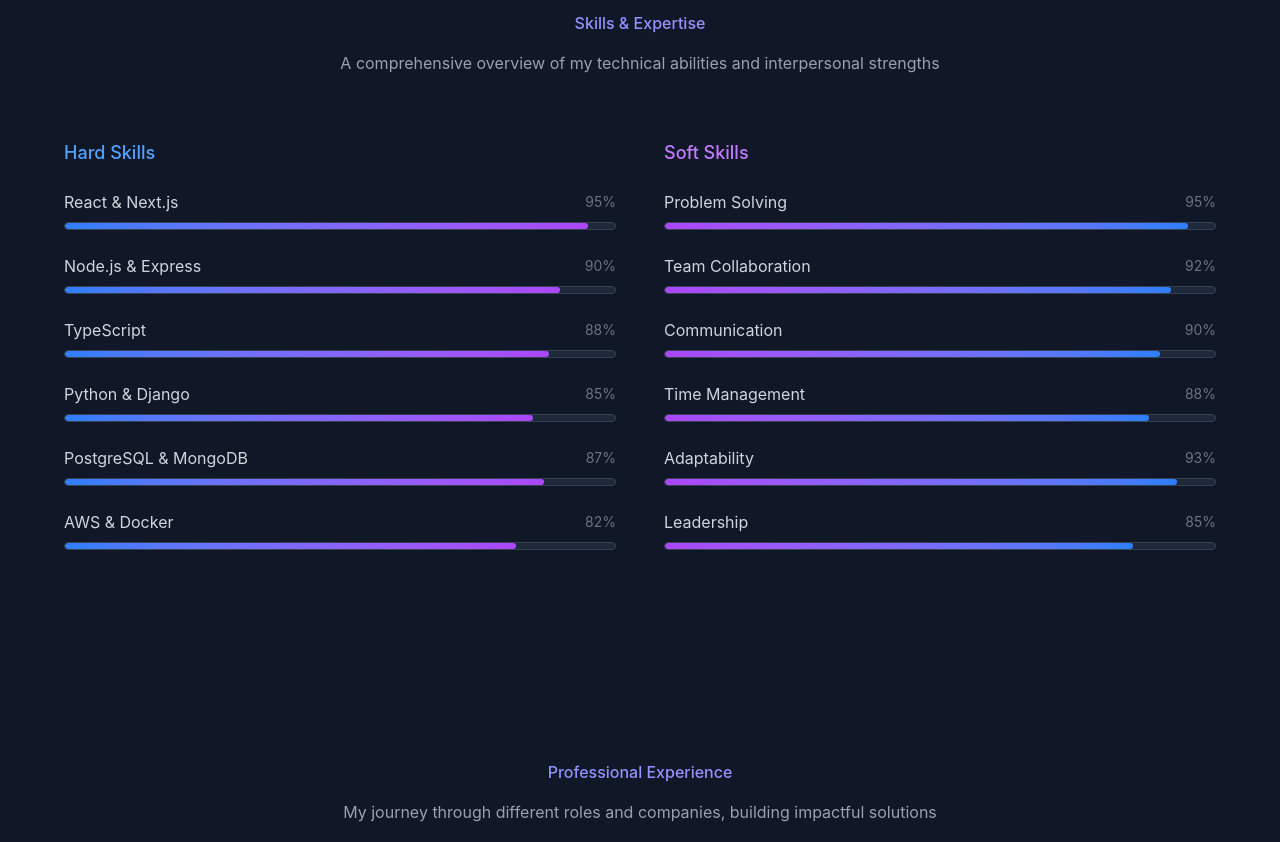
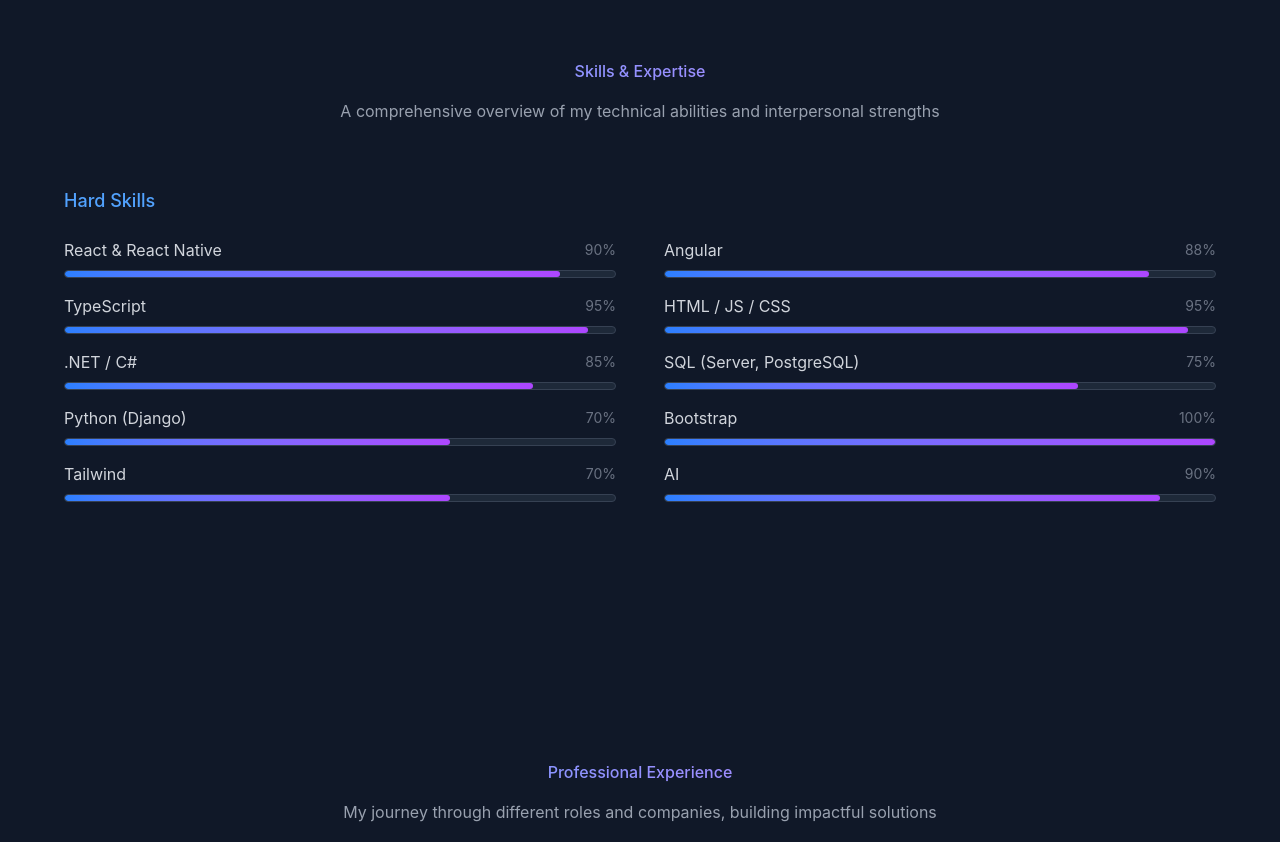
Before and after one commit to ElizondoStudios/Portfolio-v2, a React (Vite) app: page / in a window 1280 px wide. Shown: the part 920-1762 px from the top of the page. Built offline with nearby package versions, Linux system fonts and the light colour scheme.

Commit message:
Added Hard Skills

```diff
--- a/src/app/components/Hero.tsx
+++ b/src/app/components/Hero.tsx
@@ -6,7 +6,7 @@
       <div className="max-w-6xl w-full grid md:grid-cols-10 gap-12 items-center">
         <div className="space-y-6 md:col-span-7">
           <div className="inline-block px-4 py-2 bg-gradient-to-r from-blue-500/10 to-purple-500/10 border border-blue-500/20 rounded-full">
-            <span className="text-blue-400">Full Stack Developer</span>
+            <span className="text-blue-400">Full Stack Web Developer</span>
           </div>
           <h1 className="bg-gradient-to-r from-blue-400 to-purple-400 bg-clip-text text-transparent text-7xl">
             José Luis Elizondo
--- a/src/app/components/Skills.tsx
+++ b/src/app/components/Skills.tsx
@@ -1,20 +1,25 @@
 export function Skills() {
   const hardSkills = [
-    { name: 'React & Next.js', level: 95 },
-    { name: 'Node.js & Express', level: 90 },
-    { name: 'TypeScript', level: 88 },
-    { name: 'Python & Django', level: 85 },
-    { name: 'PostgreSQL & MongoDB', level: 87 },
-    { name: 'AWS & Docker', level: 82 },
+    { name: 'React & React Native', level: 90 },
+    { name: 'Angular', level: 88 },
+    { name: 'TypeScript', level: 95 },
+    { name: 'HTML / JS / CSS', level: 95 },
+    { name: '.NET / C#', level: 85 },
+    { name: 'SQL (Server, PostgreSQL)', level: 75 },
+    { name: 'Python (Django)', level: 70 },
+    { name: 'Bootstrap', level: 100 },
+    { name: 'Tailwind', level: 70 },
+    { name: 'AI', level: 90 },
   ];
 
   const softSkills = [
-    { name: 'Problem Solving', level: 95 },
-    { name: 'Team Collaboration', level: 92 },
-    { name: 'Communication', level: 90 },
-    { name: 'Time Management', level: 88 },
-    { name: 'Adaptability', level: 93 },
-    { name: 'Leadership', level: 85 },
+    'Problem Solving',
+    'Team Collaboration',
+    'Communication',
+    'Time Management',
+    'Adaptability',
+    'Assertiveness',
+    'Leadership',
   ];
 
   return (
@@ -28,10 +33,9 @@
             A comprehensive overview of my technical abilities and interpersonal strengths
           </p>
         </div>
-
-        <div className="grid md:grid-cols-2 gap-12">
-          <div className="space-y-6">
-            <h3 className="text-blue-400 mb-6">Hard Skills</h3>
+        <div className="w-full space-y-6">
+          <h3 className="text-blue-400 mb-6">Hard Skills</h3>
+          <div className="grid md:grid-cols-2 gap-x-12 gap-y-4">
             {hardSkills.map((skill) => (
               <div key={skill.name} className="space-y-2">
                 <div className="flex justify-between items-center">
@@ -47,24 +51,6 @@
               </div>
             ))}
           </div>
-
-          <div className="space-y-6">
-            <h3 className="text-purple-400 mb-6">Soft Skills</h3>
-            {softSkills.map((skill) => (
-              <div key={skill.name} className="space-y-2">
-                <div className="flex justify-between items-center">
-                  <span className="text-gray-300">{skill.name}</span>
-                  <span className="text-gray-500 text-sm">{skill.level}%</span>
-                </div>
-                <div className="h-2 bg-gray-800 rounded-full overflow-hidden border border-gray-700">
-                  <div
-                    className="h-full bg-gradient-to-r from-purple-500 to-blue-500 rounded-full transition-all duration-1000"
-                    style={{ width: `${skill.level}%` }}
-                  ></div>
-                </div>
-              </div>
-            ))}
-          </div>
         </div>
       </div>
     </section>
```
